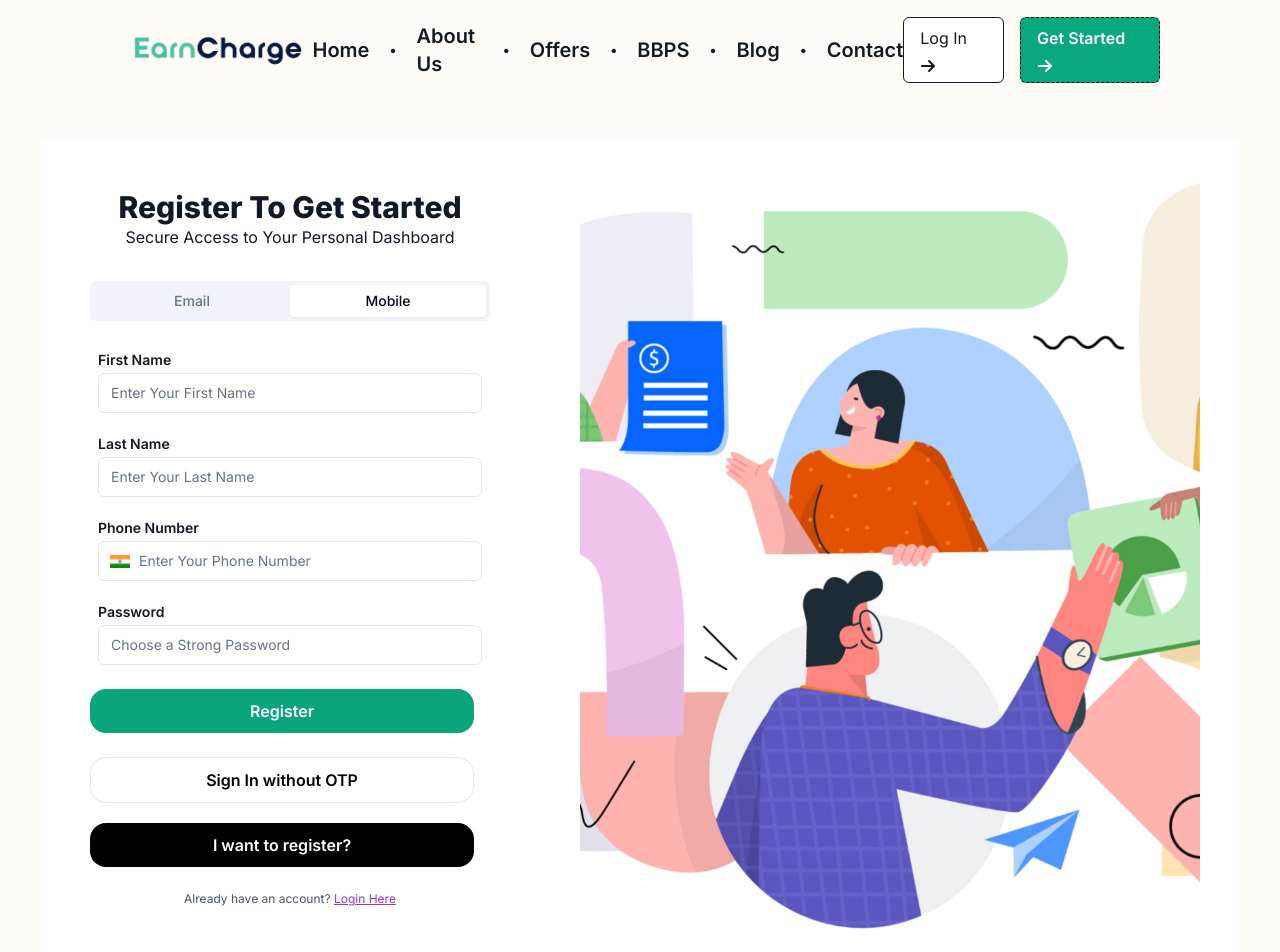
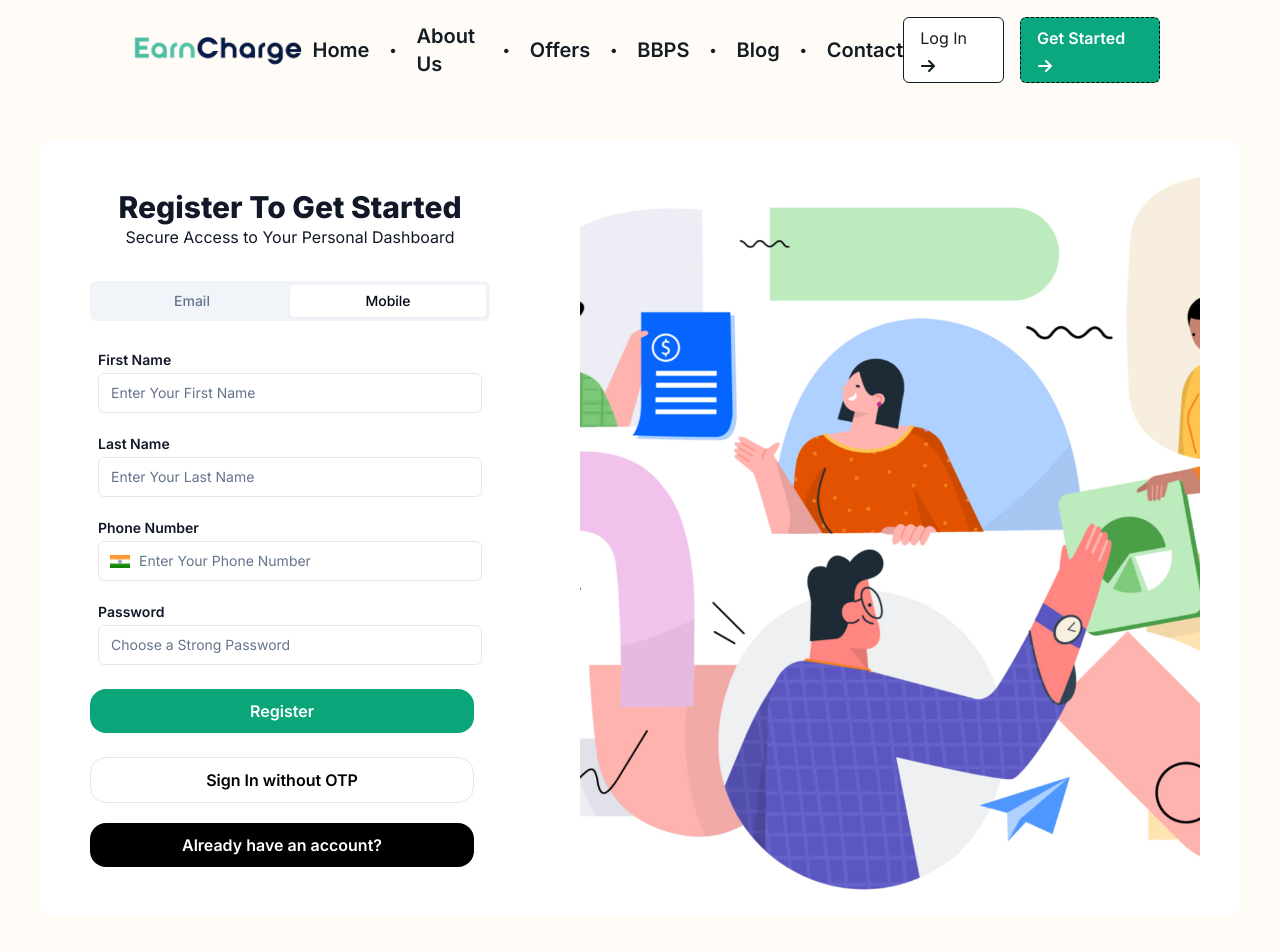
Before and after one commit to Vismay19999/earncharge-rewrite-frontend, a Next.js app: page /register in a window 1280 px wide. Shown: the top 952 px of the page. Built offline with nearby package versions, Linux system fonts and the light colour scheme.

Commit message:
minor changes on register form.

```diff
--- a/src/components/auth/RegisterForm.tsx
+++ b/src/components/auth/RegisterForm.tsx
@@ -356,17 +356,10 @@ const RegisterForm: React.FC<RegisterFormProps> = ({ onSubmit }) => {
                     type="button"
                     className="p-2.5 rounded-2xl bg-black text-white focus:bg-black font-semibold"
                   >
-                    <Link href="/register">I want to register?</Link>
+                    <Link href="/login">Already have an account?</Link>
                   </button>
                 </div>
               </form>
-
-              <p className="mt-6 text-xs text-gray-600">
-                Already have an account?&nbsp;
-                <Link href="/auth/login" className="text-purple-600 underline">
-                  Login Here
-                </Link>
-              </p>
             </div>
           </div>
 
```
